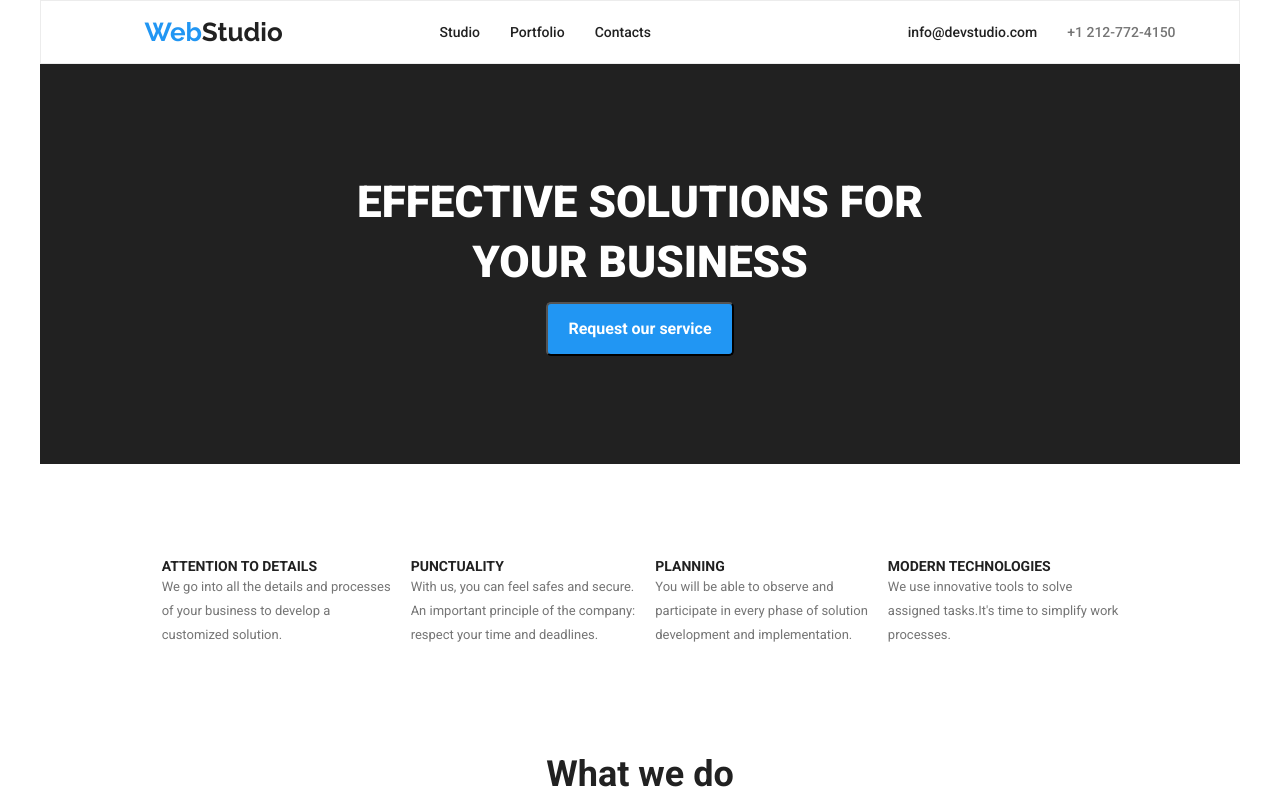
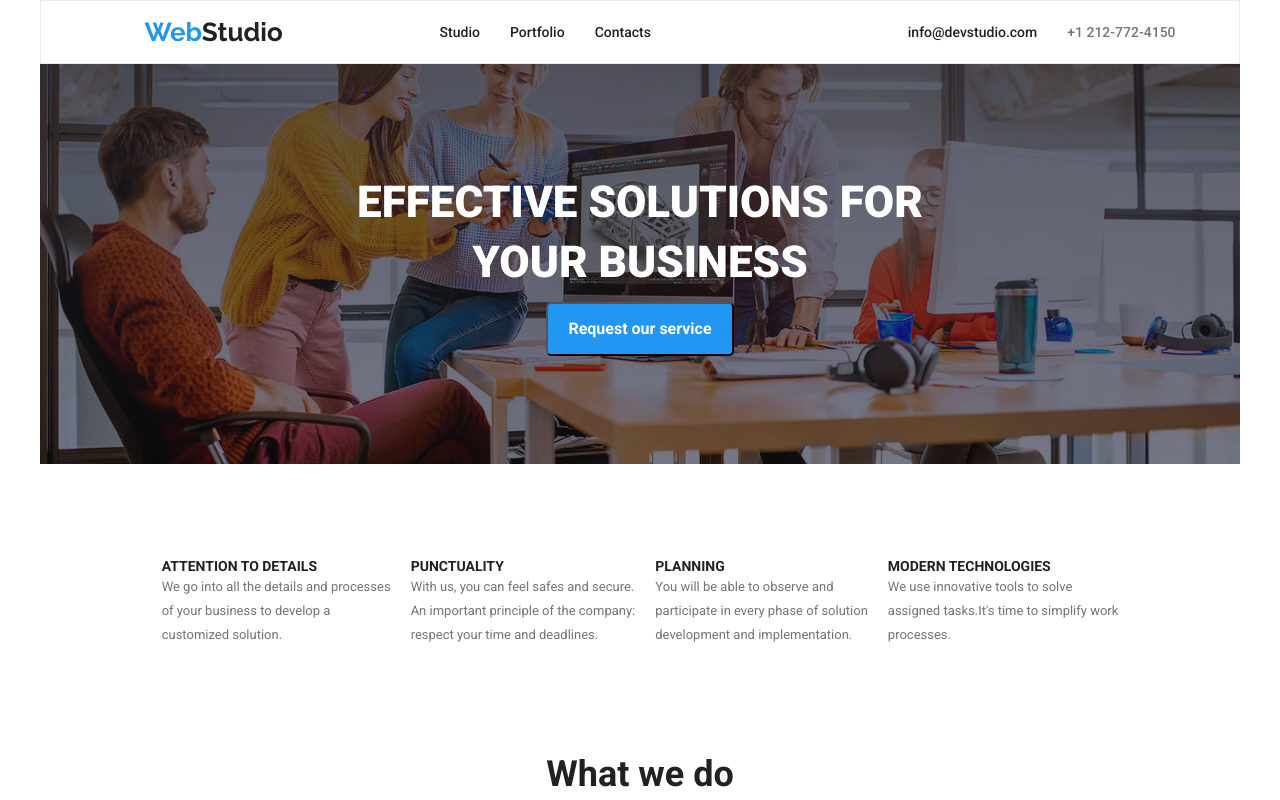
Before and after one commit to ARGFL/goit-markup-hw-04, a plain HTML site: page index.html in a window 1280 px wide. Shown: the top 800 px of the page. Drawn offline with nearby package versions, Linux system fonts and the light colour scheme.

Commit message:
Bg_image&sgradient

```diff
--- a/css/style.css
+++ b/css/style.css
@@ -151,6 +151,10 @@ ul {
     color: var(--blue);
 }
     /* Main page & Hero Section*/
+    /* background: #2F303A66;
+ */
+ /* rgb(47, 48, 58)
+    rgba(47, 48, 58, 1) */
 
 
     .hero_section .container {
@@ -160,7 +164,14 @@ ul {
     justify-content: center;
     align-items: center;
     height: 50vh;
+    background-image: linear-gradient(180deg,rgba(47, 48, 58, 0.5),rgba(47, 48, 58, 0.2)),
+    url(../images/hero_bg_image.jpg);
+    background-size:cover;
+    background-position: 50% 50%;
+
     }
+
+
 .hero_section_title {
     font-family: var(--primary-font);
     font-weight: 900;
```
Also changed, not shown: images/hero_bg_image.jpg (added).
